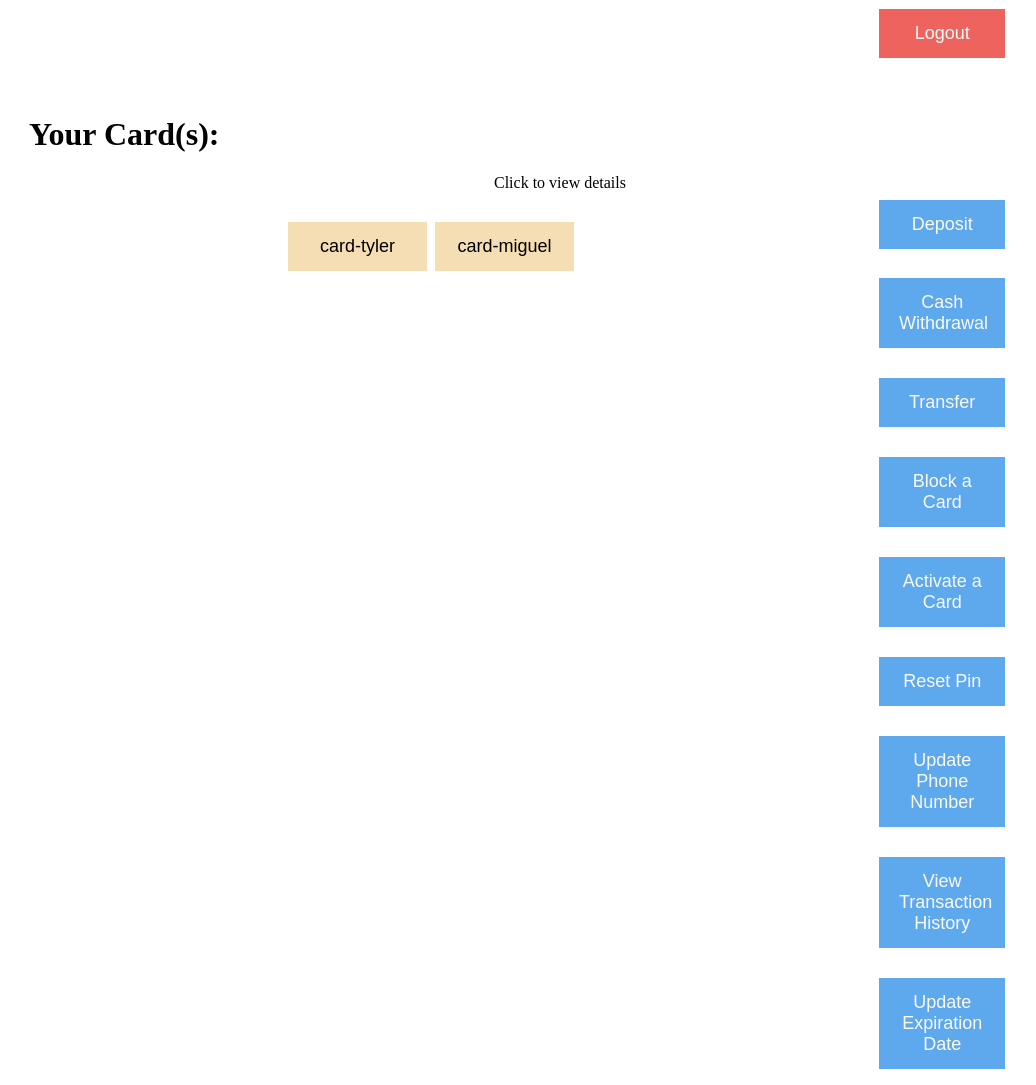
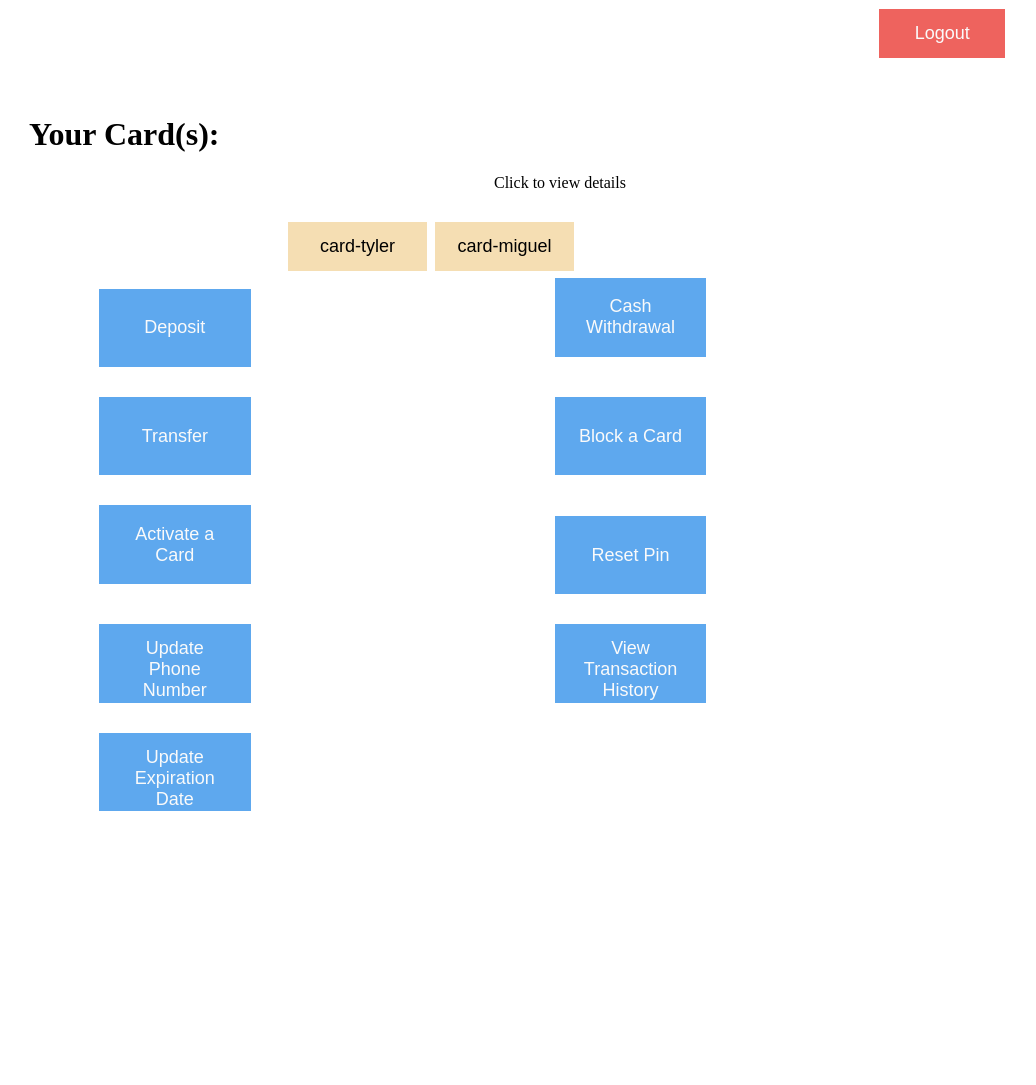
Before and after one commit to namhkle/ATMDjango, a Django app: page /user-account-panel/ in a window 1280 px wide. Shown: the part 156-1241 px from the top of the page, without its empty margins (209-1245 px from the left). After the commit the page ends 967 px from the top, so only its background shows below. Run offline with Django 3.2, Linux system fonts and the light colour scheme; a user stored in the database is signed in; data comes from the database, SQL or seed files in the repository.

Commit message:
Update user-account-panel.html

```diff
--- a/ATM/templates/user-account-panel.html
+++ b/ATM/templates/user-account-panel.html
@@ -128,8 +128,9 @@
         margin: 8px 0;
         border: none;
         cursor: pointer;
-        width: 10%;
-        margin-left: 1080px;
+        width: 12%;
+        height: 10%;
+        margin-left: 300px;
         margin-top: -100px;
     }
 
```
